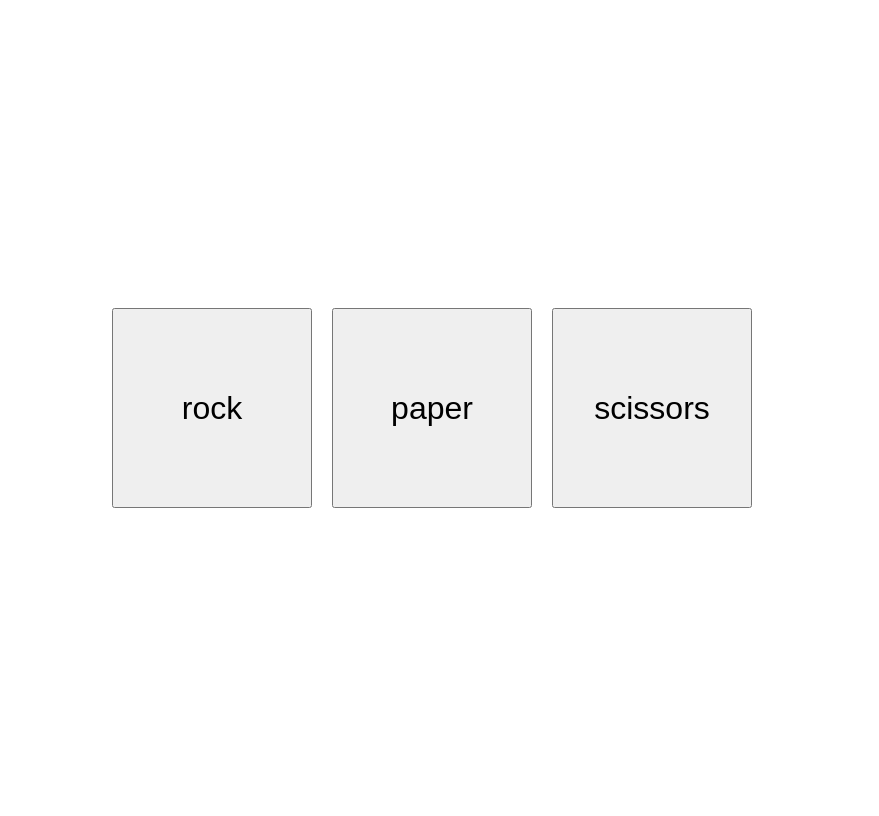
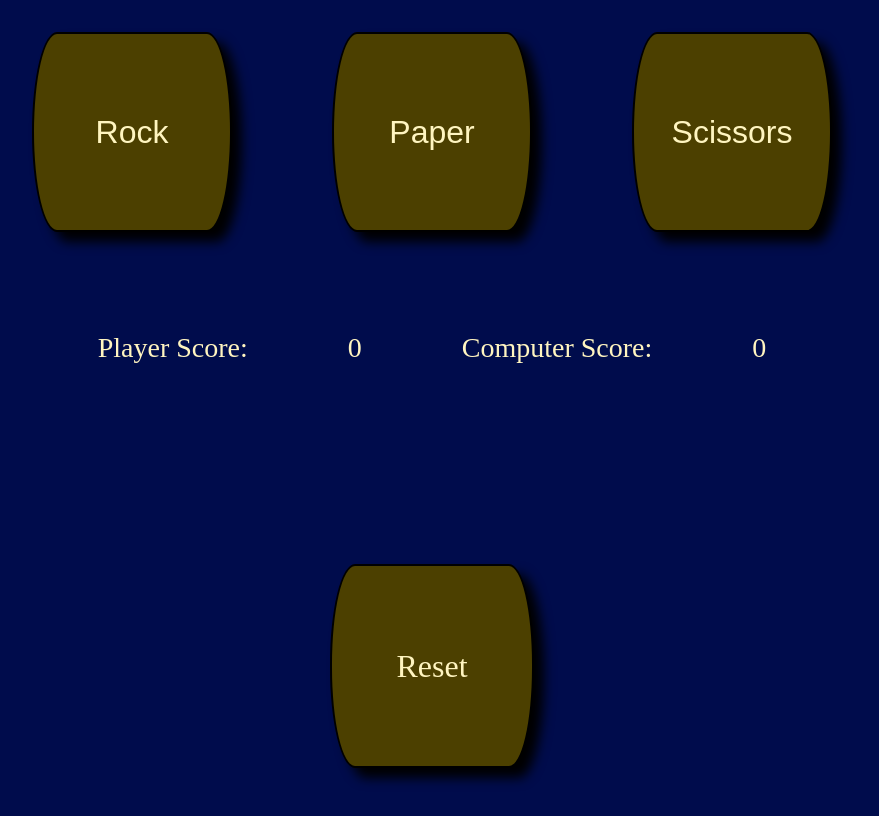
Before and after one commit to bbcoyote/TOP-rock-paper-scissors, a plain HTML site: page index.html in a window 1280 px wide. Shown: the whole page, without its empty margins (208-1087 px from the left). Drawn offline with Linux system fonts and the light colour scheme.

Commit message:
Add wins tracker, score state, reset button to reset game.

```diff
--- a/index.css
+++ b/index.css
@@ -3,21 +3,63 @@ body {
   justify-content: center;
   align-items: center;
   min-height: 100vh;
+  background-color: #000c4c;
+  margin: 0;
+  padding: 0;
 }
 
 div {
   display: flex;
   justify-content: center;
   align-items: center;
-  gap: 20px;
+  gap: 100px;
 }
 
 button {
   width: 200px;
   height: 200px;
   font-size: 32px;
+  background-color: #4c4000;
+  color: #fff5c0;
+  border-radius: 25px / 100px;
+  border: 2px solid black;
+  box-shadow: 10px 10px 12px black;
 }
 
 button:hover {
   cursor: pointer;
 }
+
+.container {
+  display: flex;
+  flex-direction: column;
+}
+
+.winner {
+  display: flex;
+  flex-direction: column;
+}
+
+.score-container,
+.display-winner {
+  color: #fff5c0;
+  font-size: 28px;
+}
+
+.reset-game {
+  width: 200px;
+  height: 200px;
+  font-size: 32px;
+  background-color: #4c4000;
+  color: #fff5c0;
+  border-radius: 25px / 100px;
+  border: 2px solid black;
+  box-shadow: 10px 10px 12px black;
+  display: flex;
+  align-items: center;
+  justify-content: center;
+}
+
+.reset-game:hover {
+  cursor: pointer;
+}
--- a/index.html
+++ b/index.html
@@ -7,5 +7,21 @@
     <link rel="stylesheet" href="./index.css" />
     <script src="./index.js" defer></script>
   </head>
-  <body></body>
+  <body>
+    <div class="container">
+      <div class="button-container" id="buttons-container">
+        <button class="rock" id="rock">Rock</button>
+        <button class="paper" id="paper">Paper</button>
+        <button class="scissors" id="scissors">Scissors</button>
+      </div>
+      <div class="score-container">
+        <span>Player Score:</span><span class="player-score">0 </span>
+        <span>Computer Score:</span><span class="computer-score">0 </span>
+      </div>
+      <div class="winner">
+        <span class="display-winner"></span>
+        <span class="reset-game">Reset</span>
+      </div>
+    </div>
+  </body>
 </html>
--- a/index.js
+++ b/index.js
@@ -9,61 +9,59 @@ const getComputerChoice = () => {
 };
 
 const playRound = (playerSelection, computerSelection) => {
-  playerSelection = prompt(
-    "Lets play a game of Rock, Paper, Scissors"
-  ).toLowerCase();
-
   computerSelection = getComputerChoice();
-
-  console.log("computer selected:", computerSelection);
-  console.log("player selected:", playerSelection);
-
-  const winMessage = `You Win! ${computerSelection} beats ${playerSelection}`;
-  const loseMessage = `You Lose! ${computerSelection} loses to ${playerSelection}`;
-  const tieMessage = `Tie! you both choose ${computerSelection}`;
-
   if (computerSelection === playerSelection) {
-    console.log(tieMessage);
   } else if (
     (playerSelection === "rock" && computerSelection === "scissors") ||
     (playerSelection === "paper" && computerSelection === "rock") ||
     (playerSelection === "scissors" && computerSelection === "paper")
   ) {
     playerWins++;
-    console.log(winMessage);
   } else {
     computerWins++;
-    console.log(loseMessage);
   }
 };
 
-const buttonContainer = document.createElement("div");
-buttonContainer.id = "button-container";
-document.body.appendChild(buttonContainer);
-const rockButton = document.createElement("button");
-const paperButton = document.createElement("button");
-const scissorsButton = document.createElement("button");
-buttonContainer.append(rockButton, paperButton, scissorsButton);
+const playerScore = document.querySelector(".player-score");
+const computerScore = document.querySelector(".computer-score");
+const declareWinner = document.querySelector(".display-winner");
+const resetButton = document.querySelector(".reset-game");
 
-rockButton.textContent = "rock";
-paperButton.textContent = "paper";
-scissorsButton.textContent = "scissors";
+resetButton.addEventListener("click", () => {
+  playerWins = 0;
+  computerWins = 0;
+  declareWinner.textContent = "";
+  playerScore.textContent = playerWins;
+  computerScore.textContent = computerWins;
+  console.log(computerWins, "comp");
+  console.log(playerWins, "player");
+});
 
-// const game = () => {
-//   for (i = 0; i < 5; i++) {
-//     playRound();
-//   }
+const getResults = () => {
+  if (playerWins >= 5 && playerWins > computerWins) {
+    declareWinner.textContent = "You Win The Game!";
+  } else if (computerWins >= 5 && computerWins > playerWins) {
+    declareWinner.textContent = "You Lose The Game!";
+  }
+  playerScore.textContent = playerWins;
+  computerScore.textContent = computerWins;
+};
 
-//   if (computerWins > playerWins) {
-//     console.log("computer wins");
-//   } else if (computerWins < playerWins) {
-//     console.log("You Win");
-//   } else if ((computerWins = playerWins)) {
-//     console.log("it's a tie!");
-//   } else {
-//     console.log("start a game!");
-//   }
-//   console.log(computerWins, "computer");
-//   console.log(playerWins, "player");
-// };
-// game();
+const rockButton = document.querySelector("#rock");
+const paperButton = document.querySelector("#paper");
+const scissorsButton = document.querySelector("#scissors");
+
+rockButton.addEventListener("click", () => {
+  playRound("rock");
+  getResults();
+});
+
+paperButton.addEventListener("click", () => {
+  playRound("paper");
+  getResults();
+});
+
+scissorsButton.addEventListener("click", () => {
+  playRound("scissors");
+  getResults();
+});
```
